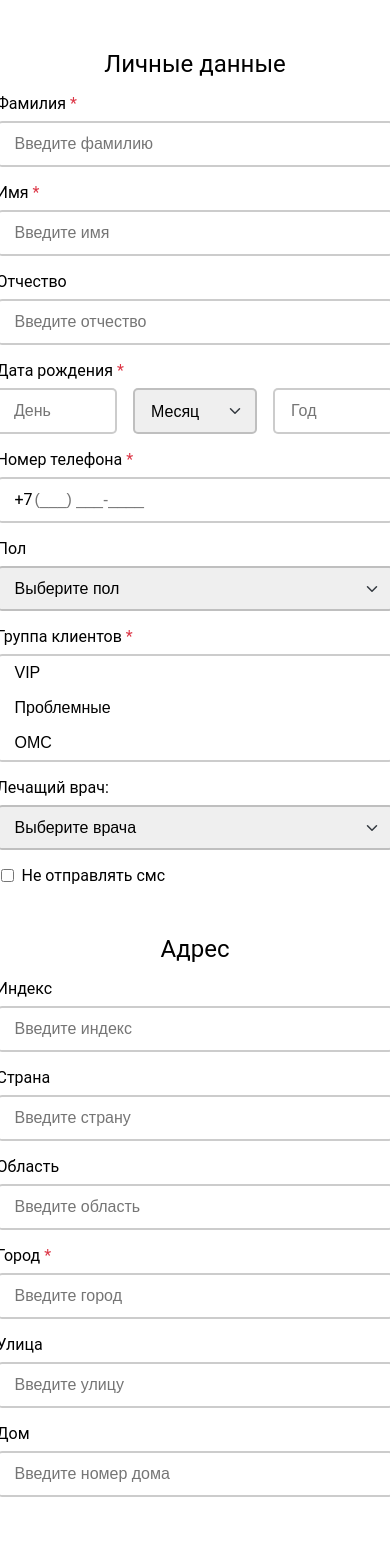
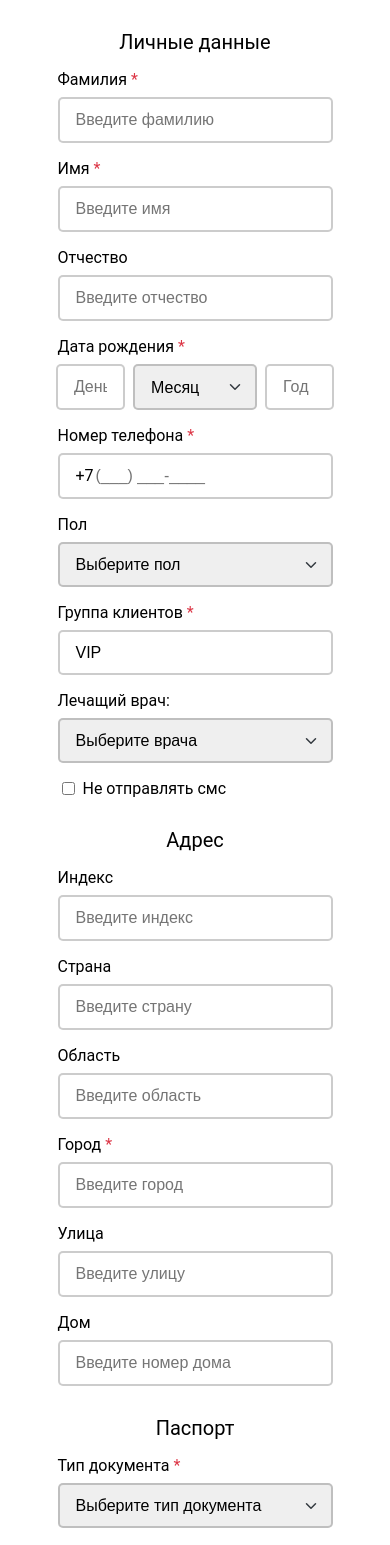
Before and after one commit to Shakhzod235/client-create-form, a Vue app: page / in a window 390 px wide. Shown: the top 1545 px of the page. Built offline with nearby package versions, Linux system fonts and the light colour scheme; the HTML template or start-up script is replaced by a standard one.

Commit message:
feat: add adaptability

```diff
--- a/src/styles/main.sass
+++ b/src/styles/main.sass
@@ -166,3 +166,49 @@ body
   &:hover,
   &:focus
     border: $border-invalid
+
+@media(max-width: 768px)
+  .container
+    max-width: 720px
+    padding: 0 1rem
+
+  .heading
+    font-size: 1.25rem
+
+  .client-reg-form,
+  .address,
+  .pasport
+    margin-top: 30px
+
+  .form-group
+    width: 320px
+
+  .birthday-number
+    width: 47px
+
+  .client-groups
+    height: 45px
+    .client-groups__option
+      padding: 0.75rem 1rem
+
+@media(max-width: 425px)
+  .container
+    max-width: 540px
+    padding: 0 1rem
+
+  .heading
+    font-size: 1.25rem
+
+  .client-reg-form,
+  .address,
+  .pasport
+    margin-top: 30px
+
+  .form-group
+    width: 275px
+
+  .birthday-input
+    column-gap: 0.5rem
+
+  .birthday-number
+    width: 33px
```
